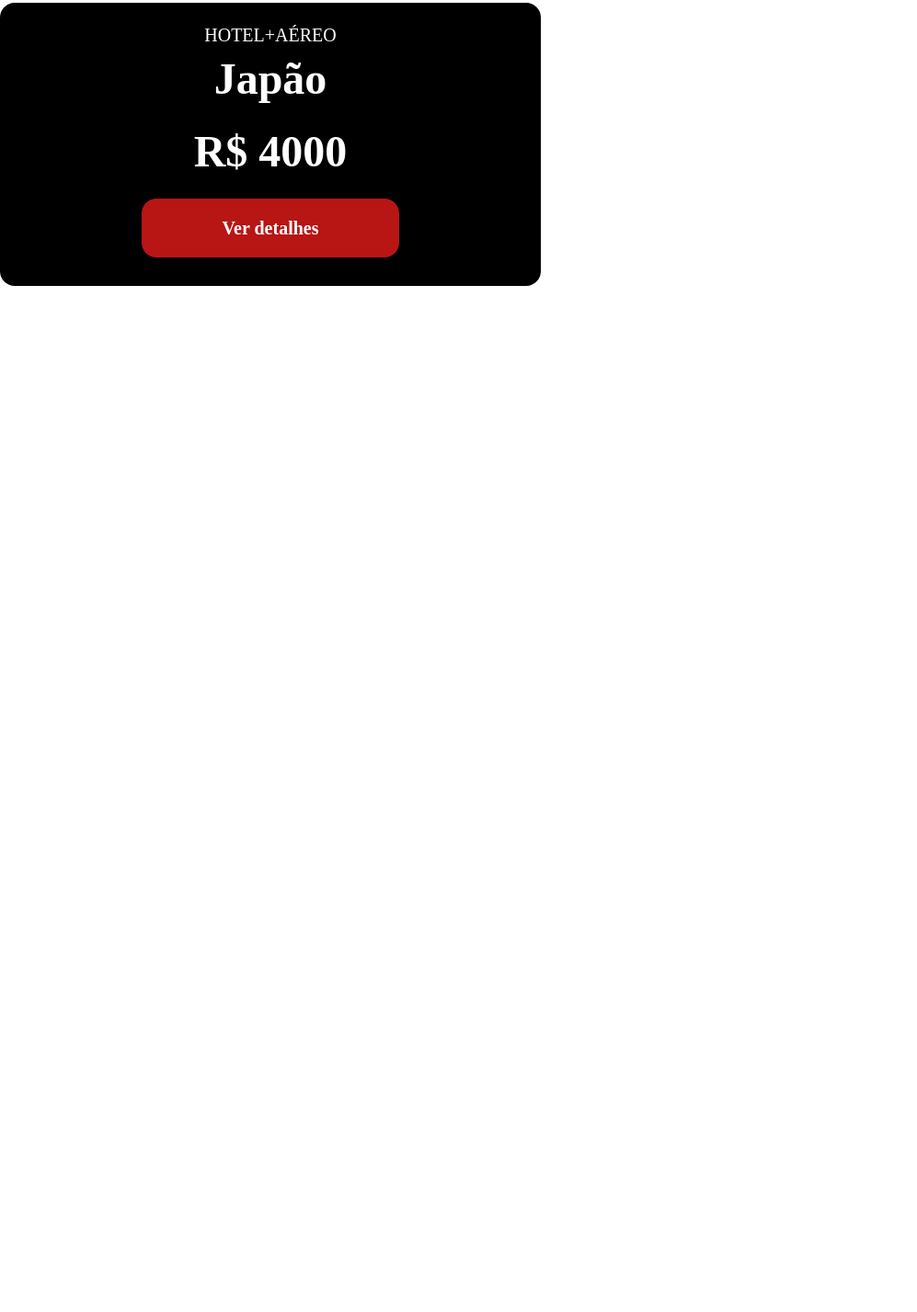
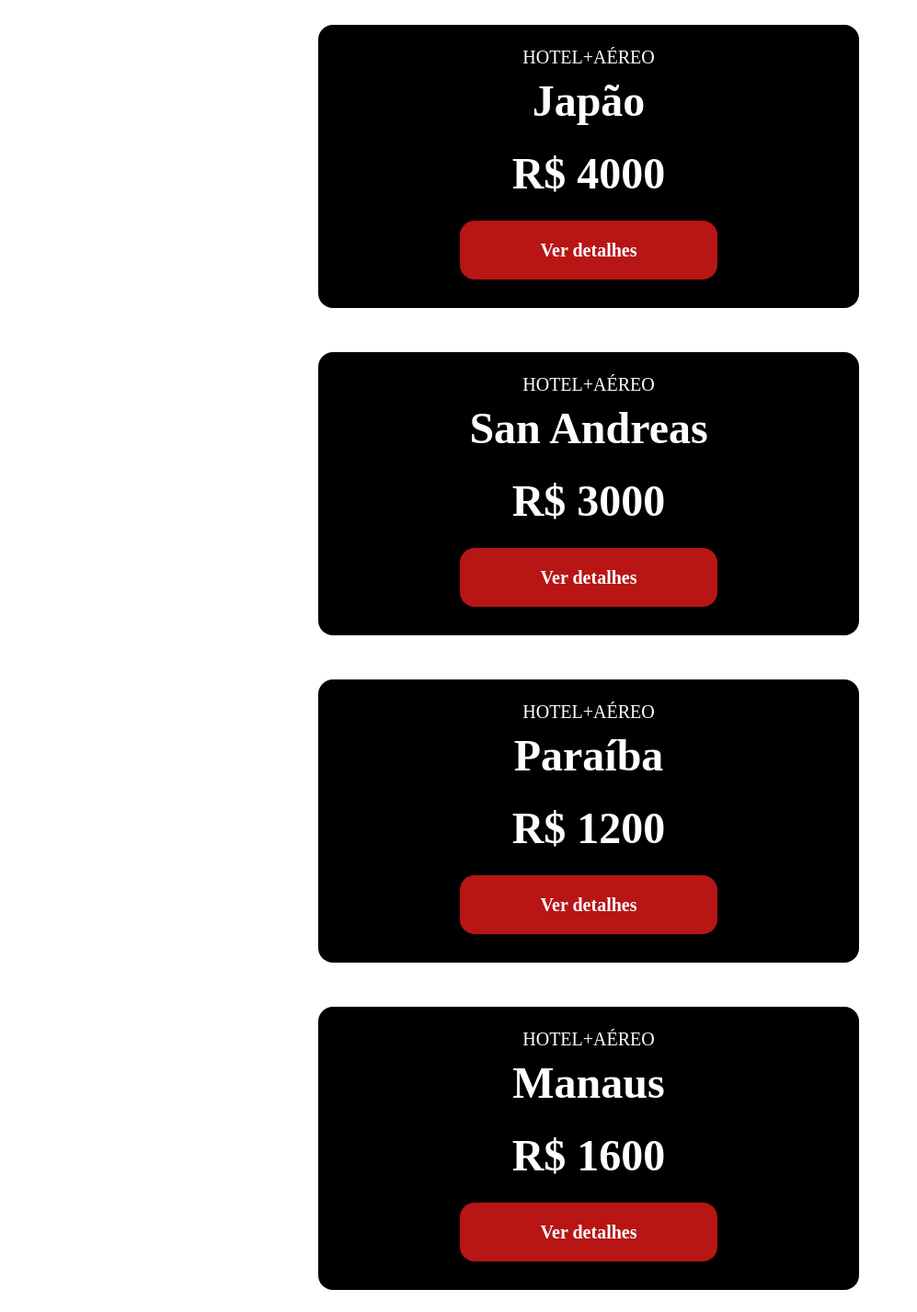
Before and after one commit to wesleycaiadev/Jornada-viagem, a plain HTML site: page index.html in a window 1280 px wide. Shown: the part 1209-2636 px from the top of the page at 92% size, without its empty margins (0-997 px from the left). Before the commit the page ends 1520 px from the top, so only its background shows below. Drawn offline with Linux system fonts and the light colour scheme; a web font is replaced by a local one.

Commit message:
adicionado mais seções de viagem e corrigido o codigo HTML

```diff
--- a/css/offers.css
+++ b/css/offers.css
@@ -1,3 +1,12 @@
+.offers-card{
+    display: flex;
+    align-items: center;
+    flex-direction: column;
+}
+
+
+
+
 .card {
   color: var(--text-secondary-color);
   padding: 24px 16px;
@@ -7,6 +16,7 @@
   background-color: black;
   border-radius: 16px;
   text-align: center;
+  margin: 24px;
 }
 .card header {
   display: block;
@@ -19,12 +29,12 @@
   font-weight: var(--text-weight);
 }
 .card header h3 {
-  font-size: 48px;
+  font-size: 40px;
   font-weight: var(--tittle-wight);
   margin: 8px 0 0;
 }
 .card header span {
-  font-size: 40px;
+  font-size: 32px;
   margin-top: 24px;
   display: inline-block;
 }
--- a/index.html
+++ b/index.html
@@ -63,16 +63,41 @@
         <h2>Ofertas da Semana</h2>
         <hr />
       </div>
-
       <div class="offers-card">
         <article class="card">
           <header>
             <p>HOTEL+AÉREO</p>
-            <h3>
-              Japão <br />
-             <span>R$ 4000</span>
-            </h3>
+            <h3>Japão <br /><span>R$ 4000</span></h3>
+          </header>
+          <footer>
+            <a href="#" class="button">Ver detalhes</a>
+          </footer>
+        </article>
 
+        <article class="card">
+          <header>
+            <p>HOTEL+AÉREO</p>
+            <h3>San Andreas <br /><span>R$ 3000</span></h3>
+          </header>
+          <footer>
+            <a href="#" class="button">Ver detalhes</a>
+          </footer>
+        </article>
+
+        <article class="card">
+          <header>
+            <p>HOTEL+AÉREO</p>
+            <h3>Paraíba <br /><span>R$ 1200</span></h3>
+          </header>
+          <footer>
+            <a href="#" class="button">Ver detalhes</a>
+          </footer>
+        </article>
+
+        <article class="card">
+          <header>
+            <p>HOTEL+AÉREO</p>
+            <h3>Manaus <br /><span>R$ 1600</span></h3>
           </header>
           <footer>
             <a href="#" class="button">Ver detalhes</a>
```
Also changed, not shown: css/global.css (+4 -5 lines).
